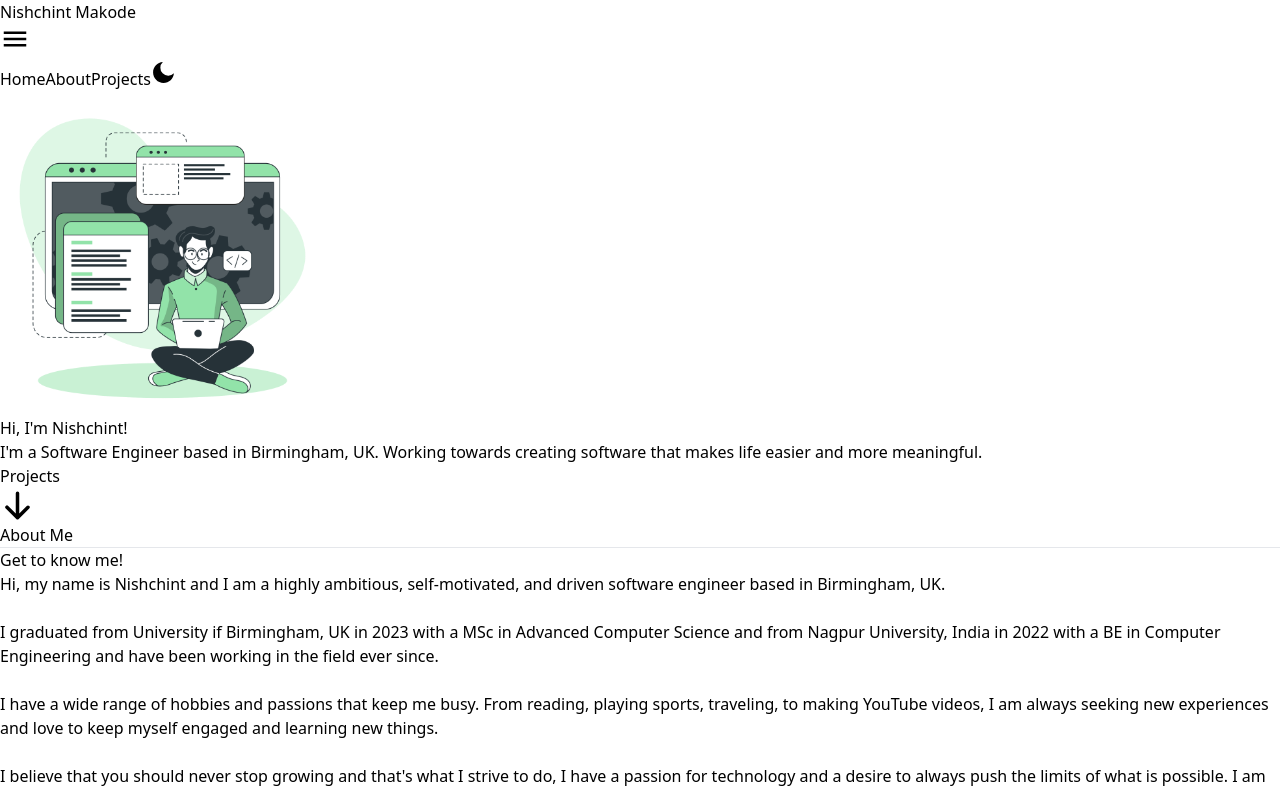
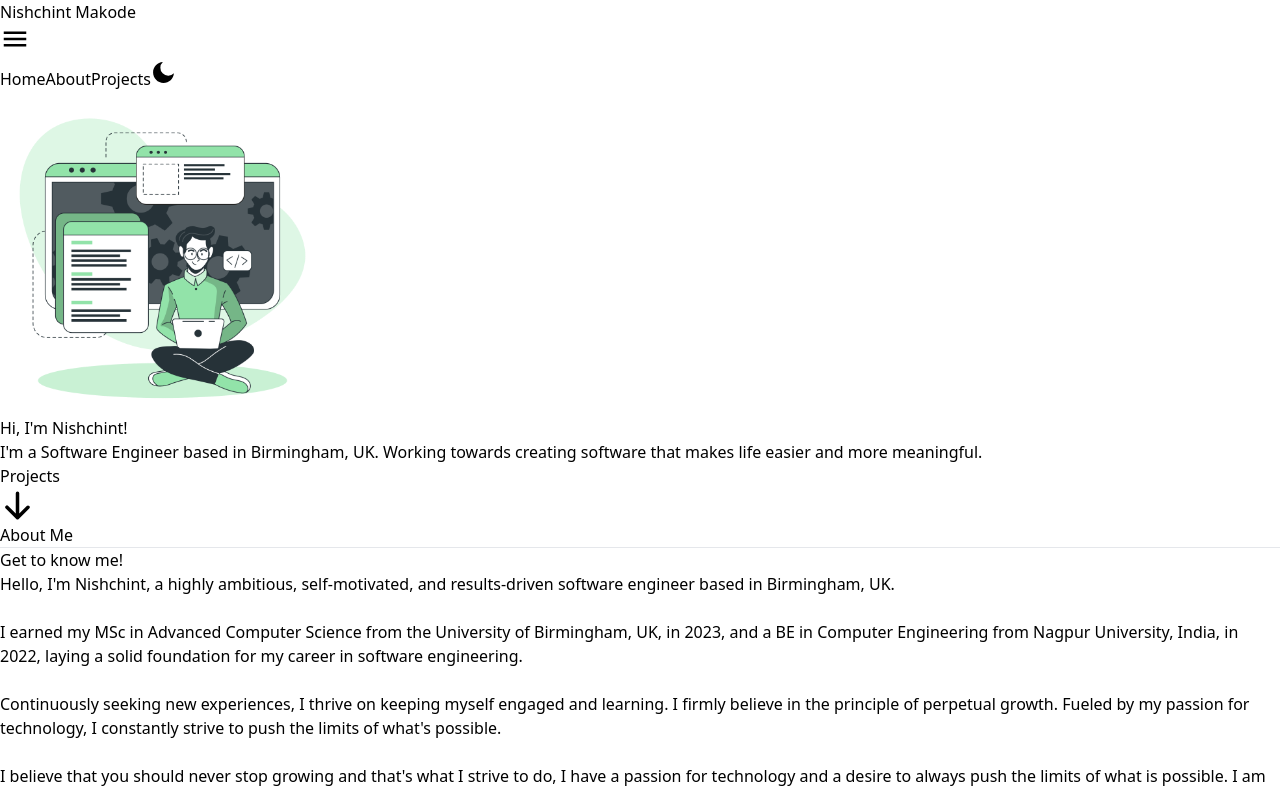
Before and after one commit to nishchintmakode/portfolio, a Next.js app: page / in a window 1280 px wide. Shown: the top 790 px of the page. Built offline with nearby package versions, Linux system fonts and the light colour scheme.

Commit message:
Changes to description in the about section.

```diff
--- a/components/AboutSection.tsx
+++ b/components/AboutSection.tsx
@@ -30,25 +30,25 @@ const AboutSection = () => {
               Get to know me!
             </h1>
             <p>
-              Hi, my name is Nishchint and I am a{" "}
+              Hello, I'm Nishchint, a{" "}
               <span className="font-bold">{"highly ambitious"}</span>,
               <span className="font-bold">{" self-motivated"}</span>, and
-              <span className="font-bold">{" driven"}</span> software engineer
-              based in Birmingham, UK.
+              <span className="font-bold">{" results-driven"}</span> software
+              engineer based in Birmingham, UK.
             </p>
             <br />
             <p>
-              I graduated from University if Birmingham, UK in 2023 with a MSc
-              in Advanced Computer Science and from Nagpur University, India in
-              2022 with a BE in Computer Engineering and have been working in
-              the field ever since.
+              I earned my MSc in Advanced Computer Science from the University
+              of Birmingham, UK, in 2023, and a BE in Computer Engineering from
+              Nagpur University, India, in 2022, laying a solid foundation for
+              my career in software engineering.
             </p>
             <br />
             <p>
-              I have a wide range of hobbies and passions that keep me busy.
-              From reading, playing sports, traveling, to making YouTube videos,
-              I am always seeking new experiences and love to keep myself
-              engaged and learning new things.
+              Continuously seeking new experiences, I thrive on keeping myself
+              engaged and learning. I firmly believe in the principle of
+              perpetual growth. Fueled by my passion for technology, I
+              constantly strive to push the limits of what's possible.
             </p>
             <br />
             <p>
```
